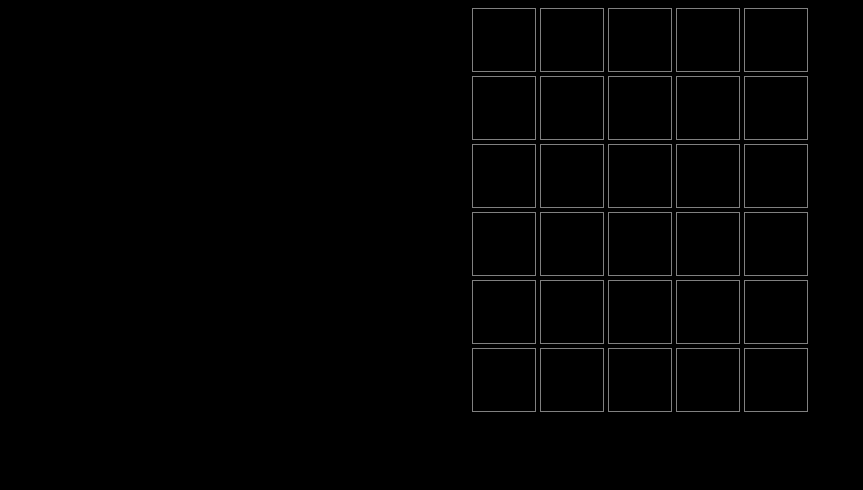
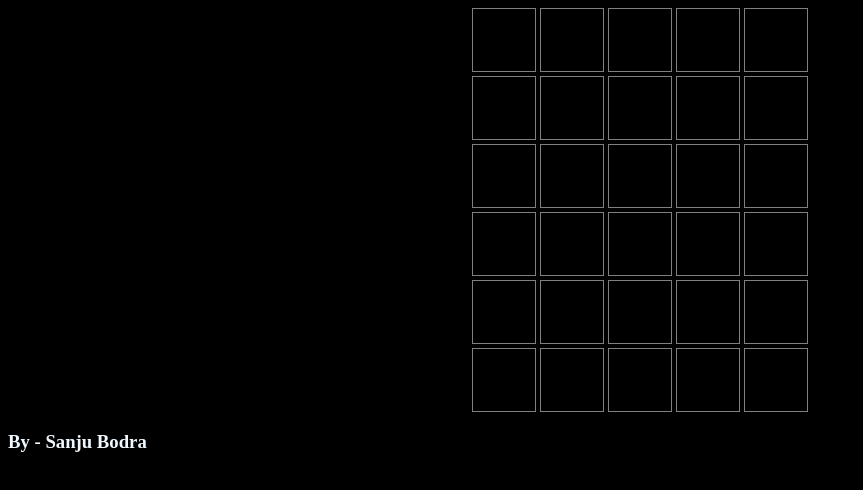
Before and after one commit to aalu-love/Wordle, a website with bundled scripts: page index.html in a window 1280 px wide. Shown: the whole page, without its empty margins (0-863 px from the left). Built offline with nearby package versions, Linux system fonts and the light colour scheme.

Commit message:
Update index.html

```diff
--- a/index.html
+++ b/index.html
@@ -27,6 +27,6 @@
 <body onload="buildgrid()">
     <div id="playarea" class="container">
     </div>
-    <h3> By - Sanju Bodra</h3>
+    <h3 style="color:aliceblue;"> By - Sanju Bodra</h3>
 </body>
 </html>
```
